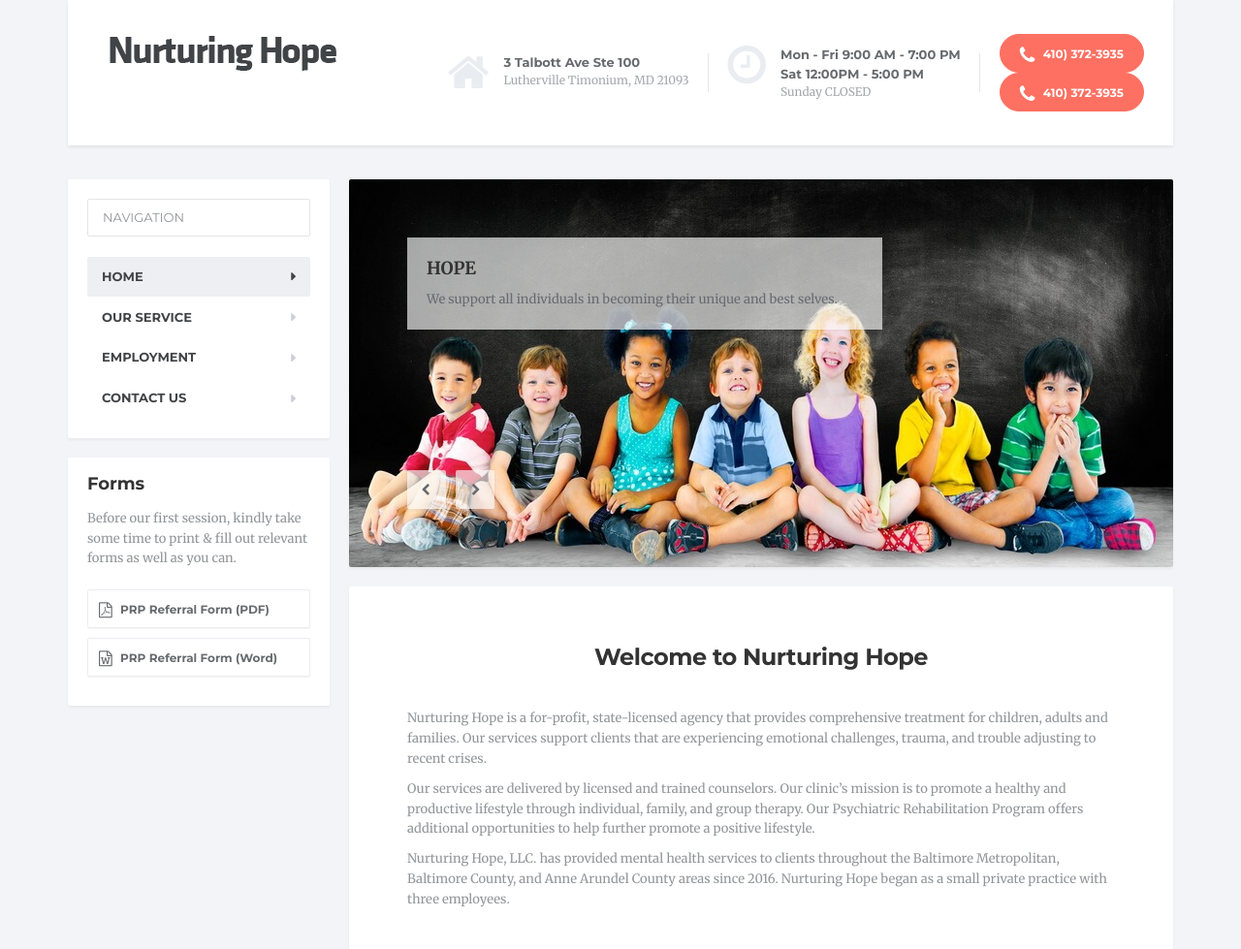
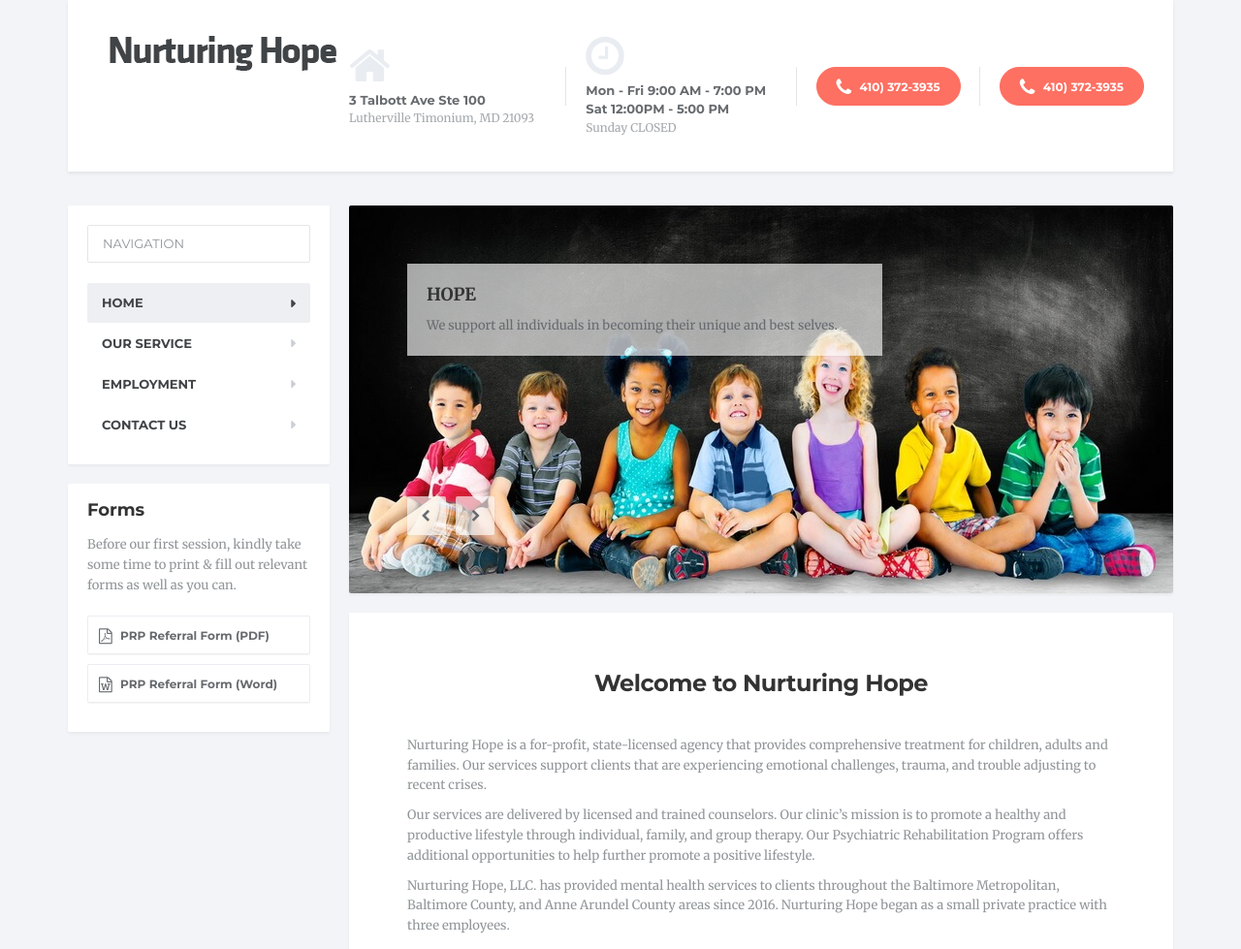
Before and after one commit to nurturinghope/nurturinghope.github.io, a plain HTML site: page index.html in a window 1280 px wide. Shown: the top 979 px of the page at 97% size. Drawn offline with Linux system fonts and the light colour scheme.

Commit message:
Change Margin

```diff
--- a/index.html
+++ b/index.html
@@ -44,8 +44,9 @@
                         </div>
                         <div class="widget  header-widgets__widget  widget_text">
                             <div class="textwidget"><a class="btn  btn-danger  btn-rounded" href="tel:14103723935" target="_self"><i class="fa fa-phone"></i> 410) 372-3935</a></div>
-
-							<div class="textwidget"><a class="btn  btn-danger  btn-rounded" href="tel:14103723935" target="_self"><i class="fa fa-phone"></i> 410) 372-3935</a></div>
+                        </div>
+						<div class="widget  header-widgets__widget  widget_text">
+                            <div class="textwidget"><a class="btn  btn-danger  btn-rounded" href="tel:14103723935" target="_self"><i class="fa fa-phone"></i> 410) 372-3935</a></div>
                         </div>
                     </div>
                 </header>
```
